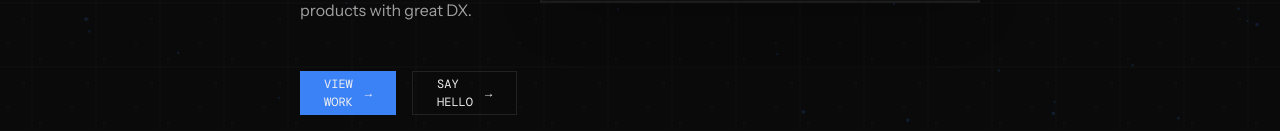
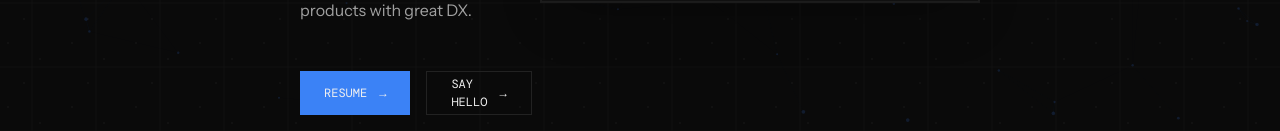
Before and after one commit to Rohit-48/portfolio-v1, a Next.js app: page / in a window 1280 px wide. Shown: the part 669-800 px from the top of the page. Built offline with nearby package versions, Linux system fonts and the light colour scheme; no server answers; grey boxes are pictures that could not be loaded; a web font is replaced by a local one.

Commit message:
Update Hero component to replace project link with resume link, enhancing accessibility to personal documents. Adjust button text from "VIEW WORK" to "RESUME" for clarity.

```diff
--- a/components/Hero.tsx
+++ b/components/Hero.tsx
@@ -1,7 +1,6 @@
 "use client";
 
 import { motion } from "framer-motion";
-import Link from "next/link";
 import Image from "next/image";
 
 const ease = [0.25, 0.1, 0.25, 1] as const;
@@ -83,15 +82,17 @@ export default function Hero() {
 
             {/* CTAs */}
             <motion.div {...slideUp(0.56)} className="flex items-center gap-4">
-              <Link
-                href="/projects"
+              <a
+                href="/Resume%20(1).pdf"
+                target="_blank"
+                rel="noopener noreferrer"
                 className="group inline-flex items-center gap-3 h-11 px-6 bg-accent font-mono text-[12px] text-[#F0F0F0] tracking-label uppercase transition-colors duration-150 ease-out hover:bg-accent-hover"
               >
-                VIEW WORK
+                RESUME
                 <span className="inline-block group-hover:translate-x-1 transition-transform duration-150 ease-out">
                   &rarr;
                 </span>
-              </Link>
+              </a>
               <a
                 href="#contact"
                 className="group inline-flex items-center gap-3 h-11 px-6 border border-border font-mono text-[12px] text-primary tracking-label uppercase transition-colors duration-150 ease-out hover:border-accent hover:text-accent"
```
Also changed, not shown: 1 other file (tests, documents, lock files or other folders).
